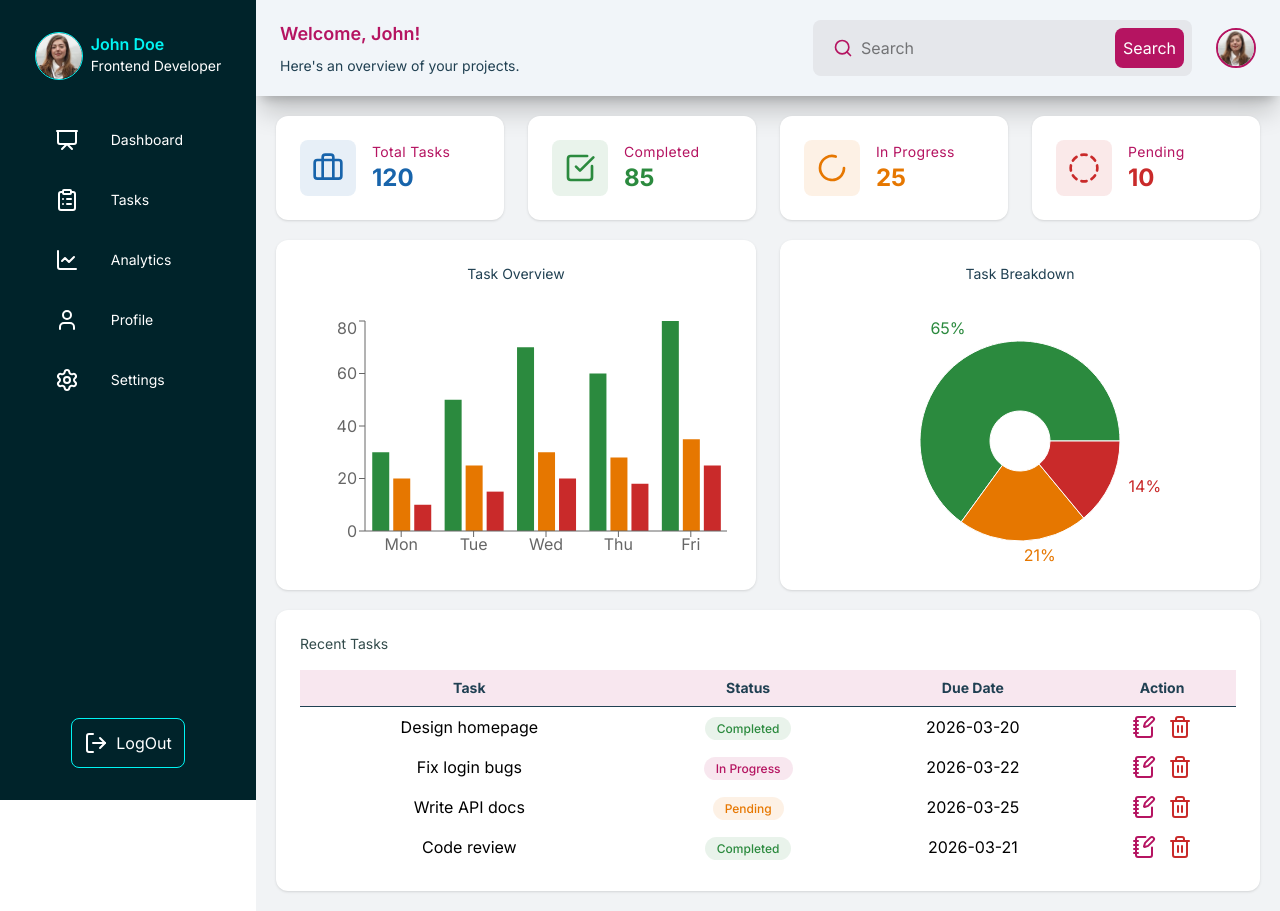
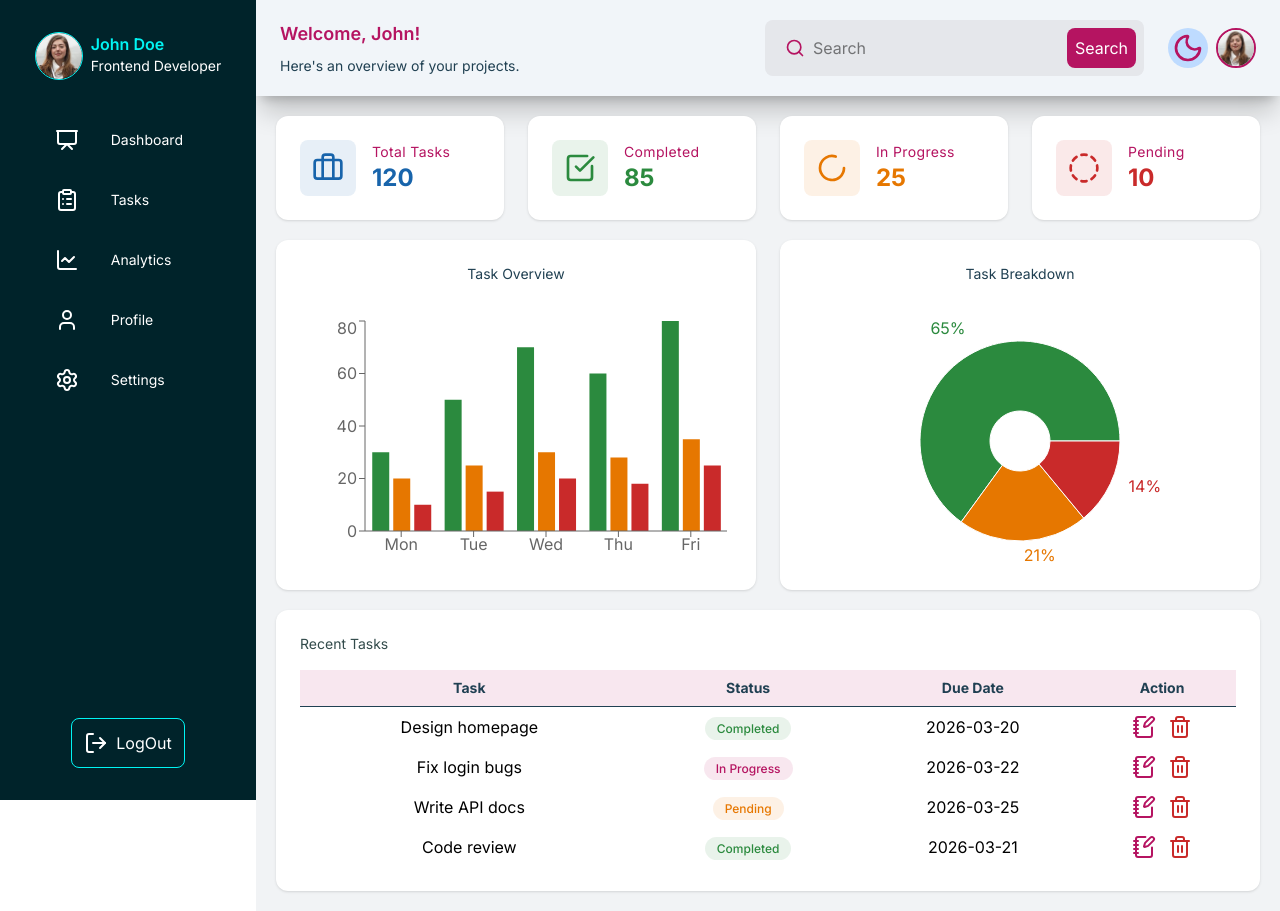
Before and after one commit to yMeeraki/React-Admin-Dashboard-with-Authentication-Data-Visualization, a React (Vite) app: page / in a window 1280 px wide. Built offline with nearby package versions, Linux system fonts and the light colour scheme.

Commit message:
feat: add dark mode toggle in TopBar

```diff
--- a/src/components/TopBar/TopBar.jsx
+++ b/src/components/TopBar/TopBar.jsx
@@ -1,7 +1,14 @@
-import { Search } from "lucide-react";
+import { Moon, Sun, Search } from "lucide-react";
 import avatar from "../../assets/avatar.jpg";
+import React from "react";
 
 function TopBar() {
+  const [mode, setMode] = React.useState(true);
+
+  function changeMode() {
+    setMode((prev) => !prev);
+  }
+
   return (
     <>
       <header className="bg-section flex justify-between h-24 px-6 items-center shadow-xl/20">
@@ -30,11 +37,20 @@ function TopBar() {
             </button>
           </form>
 
-          <img
-            className="rounded-full size-10 border-2 border-primary hover:cursor-pointer hover:scale-105 transition"
-            src={avatar}
-            alt="avatar"
-          />
+          <div className="flex items-center gap-2">
+            <button onClick={changeMode}>
+              {mode ? (
+                <Moon className="text-primary bg-blue-200 rounded-full size-10 p-1 hover:cursor-pointer hover:scale-105 transition" />
+              ) : (
+                <Sun className="text-primary bg-yellow-200 rounded-full size-10 p-1 hover:cursor-pointer hover:scale-105 transition" />
+              )}
+            </button>
+            <img
+              className="rounded-full size-10 border-2 border-primary hover:cursor-pointer hover:scale-105 transition"
+              src={avatar}
+              alt="avatar"
+            />
+          </div>
         </div>
       </header>
     </>
```
